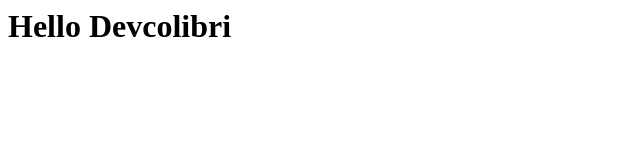
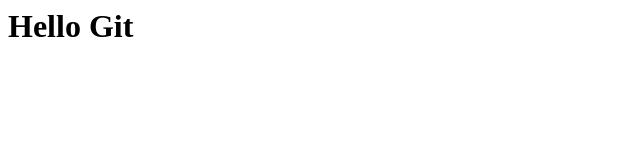
Before and after one commit to zebsier100/git-sample, a plain HTML site: page index.html in a window 1280 px wide. Shown: the whole page, without its empty margins (0-640 px from the left). Drawn offline with Linux system fonts and the light colour scheme.

Commit message:
Revert "Wrong commit"
This reverts commit ee5b845b55f7836844214b4d5864f582e802c002.

```diff
--- a/index.html
+++ b/index.html
@@ -1 +1 @@
-<h1>Hello Devcolibri</h1>
+<h1>Hello Git</h1>
```
